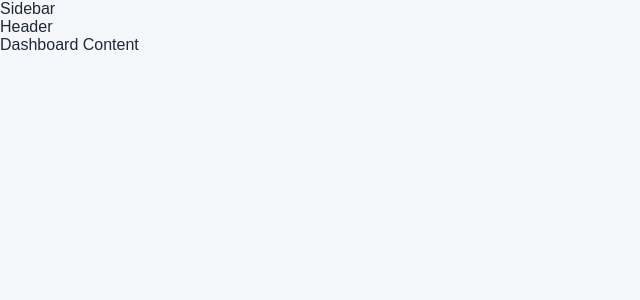
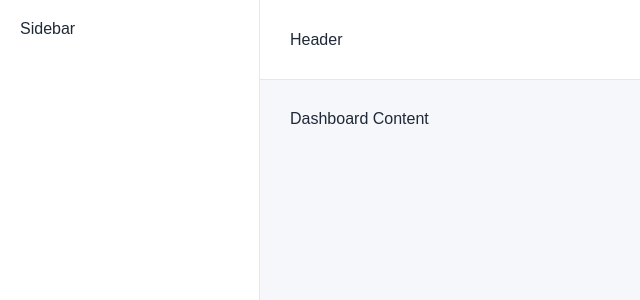
Before and after one commit to DevCodeYuvraj/Nextrun, a Next.js app in the folder nextrun-clean-and-elegant-admin-dashboard/: page /dashboard in a window 1280 px wide. Shown: the top 300 px of the page, without its empty margins (0-640 px from the left). Built offline with nearby package versions, Linux system fonts and the light colour scheme.

Commit message:
A8323:47 PM181 C18147i3:47 PM

```diff
--- a/nextrun-clean-and-elegant-admin-dashboard/src/app/globals.css
+++ b/nextrun-clean-and-elegant-admin-dashboard/src/app/globals.css
@@ -33,3 +33,34 @@ img {
   max-width: 100%;
   display: block;
 }
+.layout {
+  display: flex;
+  min-height: 100vh;
+}
+
+.sidebar {
+  width: 260px;
+  background: white;
+  border-right: 1px solid var(--border);
+  padding: 20px;
+}
+
+.main {
+  flex: 1;
+  display: flex;
+  flex-direction: column;
+}
+
+.header {
+  height: 80px;
+  background: white;
+  border-bottom: 1px solid var(--border);
+  display: flex;
+  align-items: center;
+  padding: 0 30px;
+}
+
+.content {
+  flex: 1;
+  padding: 30px;
+}
```
